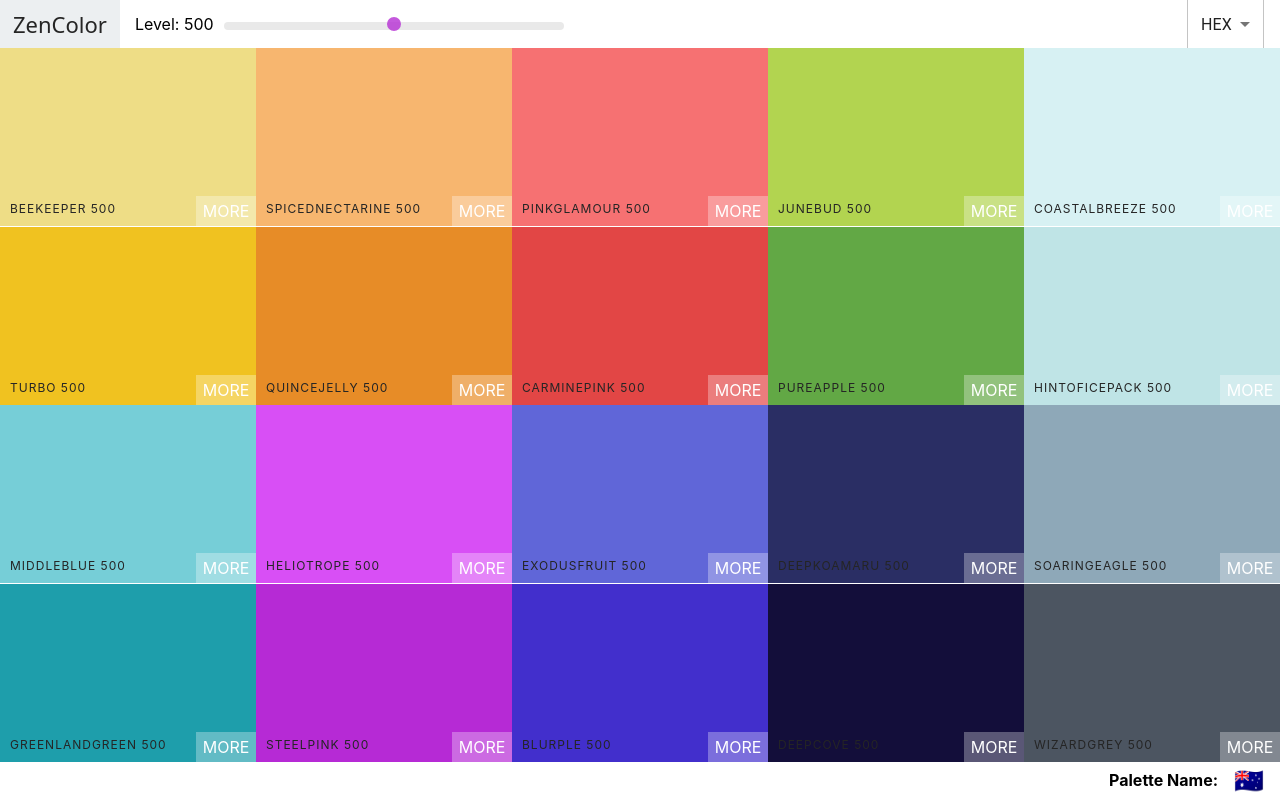
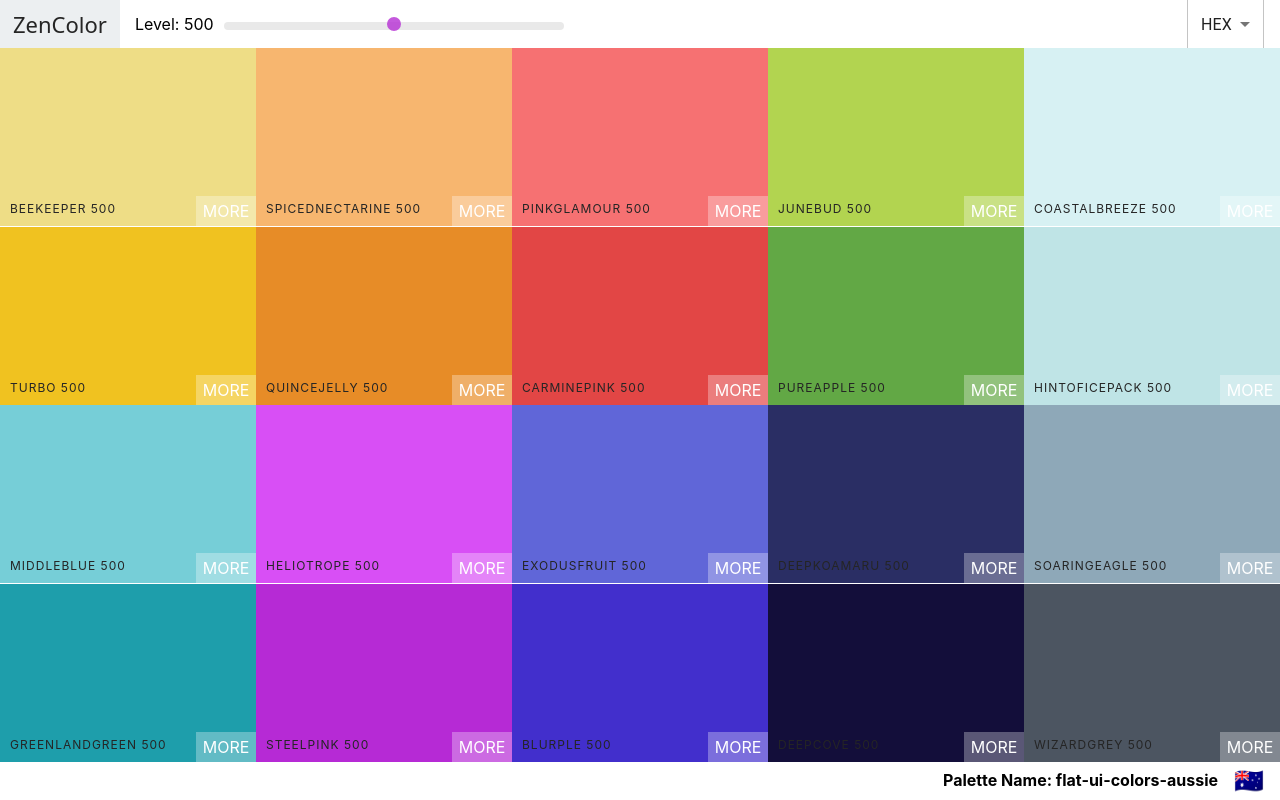
Before and after one commit to amandasimonelli/Colors-App, a React (Create React App) app in the folder colors-app/: page / in a window 1280 px wide. Built offline with nearby package versions, Linux system fonts and the light colour scheme.

Commit message:
Footer Testing

```diff
--- a/colors-app/src/Palette.js
+++ b/colors-app/src/Palette.js
@@ -1,4 +1,5 @@
 import React, { Component } from 'react';
+// import "./seedColors.js";
 import ColorBox from './ColorBox';
 import "./Palette.css";
 import Navbar from './Navbar.js';
@@ -20,7 +21,7 @@ class Palette extends Component {
     }
 
     render() {
-        const { colors, emoji, paletteName } = this.props.palette;
+        const { colors, emoji, paletteName, id } = this.props.palette;
         const { level, format } = this.state;
         const colorBoxes = colors[level].map(color => (
             <ColorBox background={color[format]} name={color.name} key={color.id} />
@@ -38,7 +39,7 @@ class Palette extends Component {
                     <div className='Palette-colors'>{colorBoxes}</div>
                     {/* Footer */}
                     <footer className="Palette-footer">
-                        <span>Palette Name: {paletteName}</span>
+                        <span>Palette Name: {paletteName} {id}</span>
                         <span className='emoji'>{emoji}</span>
                     </footer>
                 </div>
```
